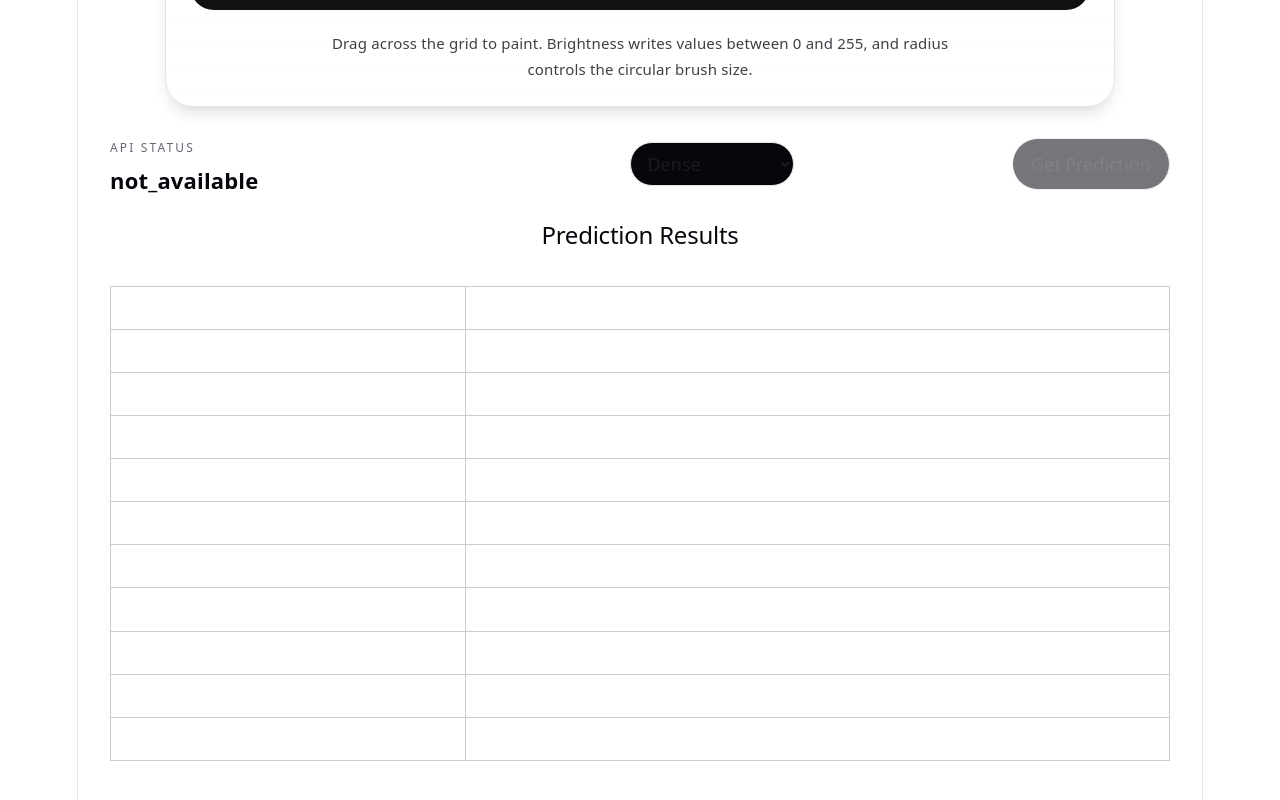
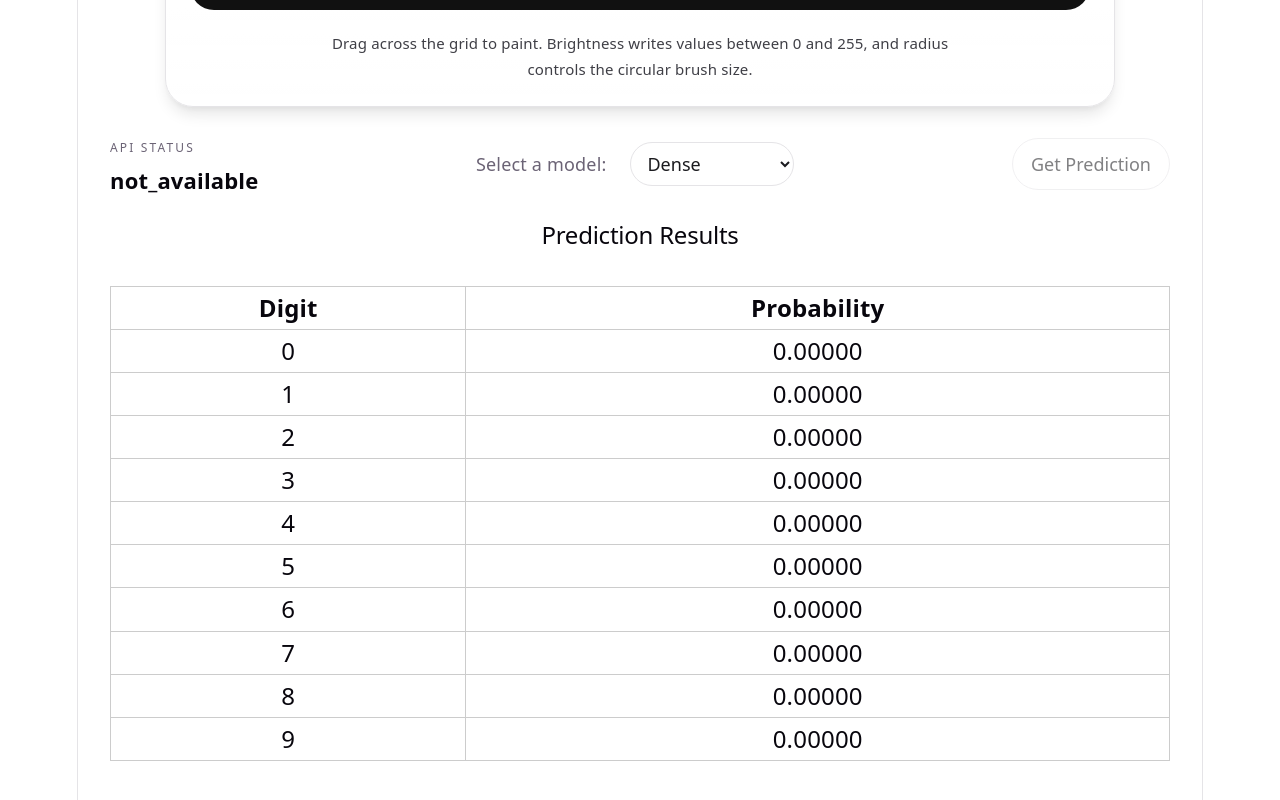
Before and after one commit to WyattBridges/DigitIdentifierApp, a React (Vite) app in the folder web_app/: page / in a window 1280 px wide. Shown: the part 1398-2198 px from the top of the page. Built offline with nearby package versions, Linux system fonts and the light colour scheme; no server answers.

Commit message:
Fixed issues relating to dark and light mode
Fixed an issue with styling related to dark mode and light mode within web browsers.

```diff
--- a/web_app/src/App.css
+++ b/web_app/src/App.css
@@ -146,7 +146,7 @@
 .painter__clear,
 .app-shell__predict {
   border: 1px solid var(--border);
-  background: var(--text-h);
+  background: #fff;
   color: #1b1b1f;
   border-radius: 999px;
   padding: 12px 18px;
@@ -271,11 +271,11 @@
 }
 
 .app-shell__selector label {
-  color: #fff;
+  color: var(--text);
 }
 
 .app-shell__selector select {
-  background: var(--text-h);
+  background: #fff;
   color: #1b1b1f;
   border: 1px solid var(--border);
   border-radius: 999px;
@@ -290,7 +290,7 @@
 
 .app-shell_results th,
 td {
-  color: #fff;
+  color: var(--text-h);
   width: auto;
   padding: 8px;
   text-align: center;
```
